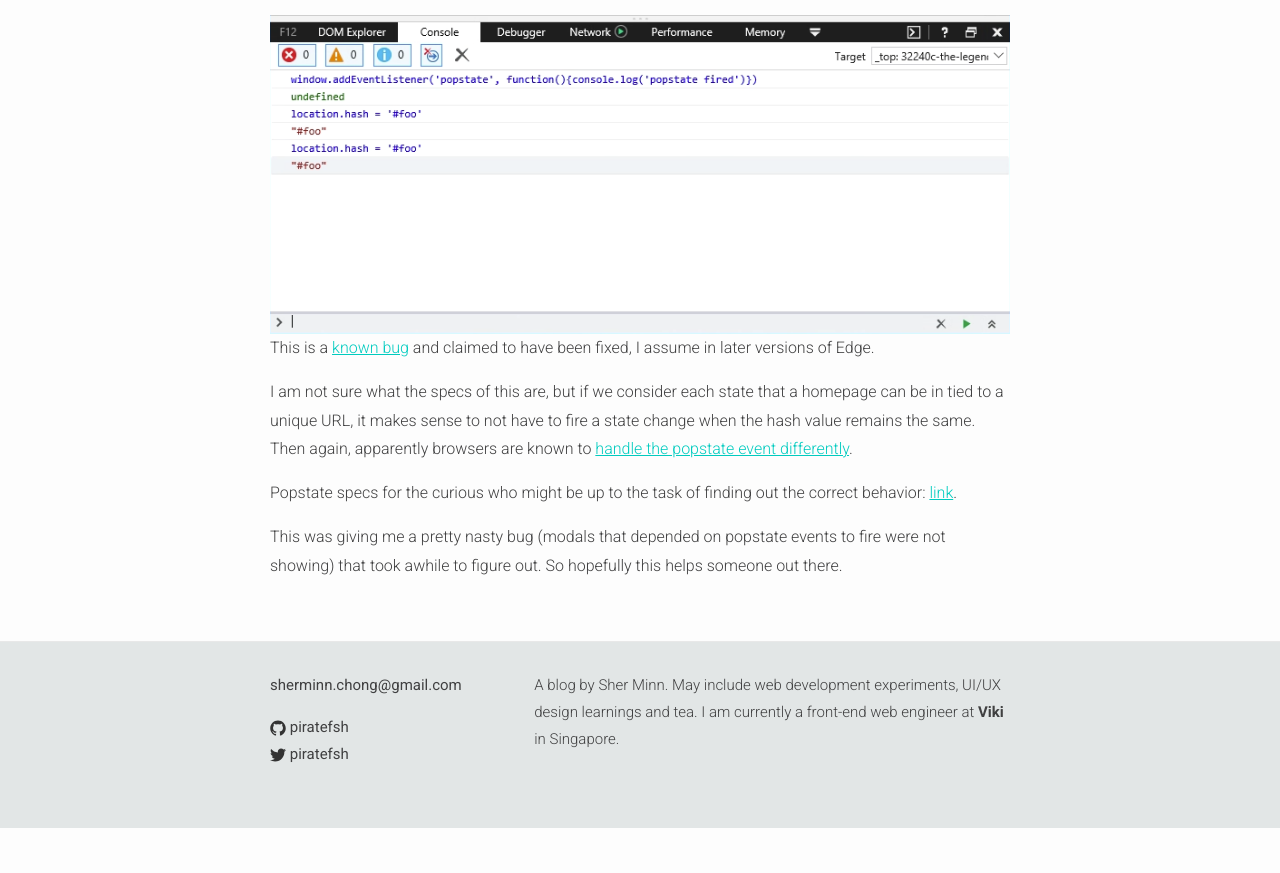
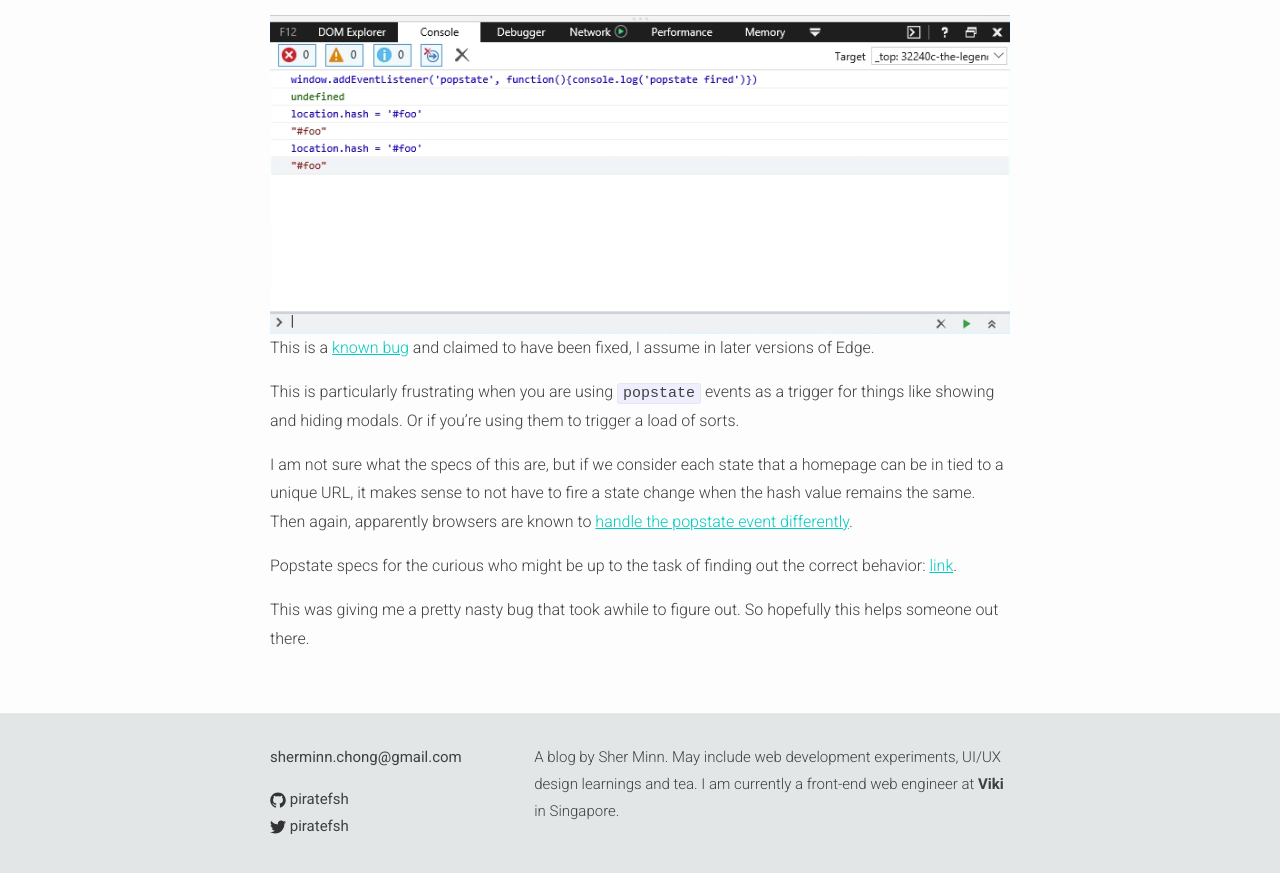
Before and after one commit to piratefsh/piratefsh.github.io, a Jekyll site: the page built from _posts/2017-02-22-chrome-vs-edge-popstate-firing.markdown, in a window 1280 px wide and 900 px high, scrolled down 1358 px. Shown: the top 873 px of the window. Built offline with Jekyll 4.4.1, drawn with Linux system fonts in a browser that asks for light colours; before the commit the page ends 2186 px from its top, so only the background shows below that.

Commit message:
Update post

```diff
--- a/_posts/2017-02-22-chrome-vs-edge-popstate-firing.markdown
+++ b/_posts/2017-02-22-chrome-vs-edge-popstate-firing.markdown
@@ -17,8 +17,10 @@ __Then there's Edge 13 that doesn't fire `popstate` at all (ohgodwhy):__
 ![Popstate behavior on Edge 13](/assets/images/engineering/edge13 popstate.png)
 This is a [known bug](https://developer.microsoft.com/en-us/microsoft-edge/platform/issues/3740423/) and claimed to have been fixed, I assume in later versions of Edge.
 
+This is particularly frustrating when you are using `popstate` events as a trigger for things like showing and hiding modals. Or if you're using them to trigger a load of sorts.
+
 I am not sure what the specs of this are, but if we consider each state that a homepage can be in tied to a unique URL, it makes sense to not have to fire a state change when the hash value remains the same. Then again, apparently browsers are known to [handle the popstate event differently](https://developer.mozilla.org/en-US/docs/Web/API/WindowEventHandlers/onpopstate#The_popstate_event).
 
 Popstate specs for the curious who might be up to the task of finding out the correct behavior: [link](https://html.spec.whatwg.org/#the-popstateevent-interface).
 
-This was giving me a pretty nasty bug (modals that depended on popstate events to fire were not showing) that took awhile to figure out. So hopefully this helps someone out there.
+This was giving me a pretty nasty bug that took awhile to figure out. So hopefully this helps someone out there.
```
